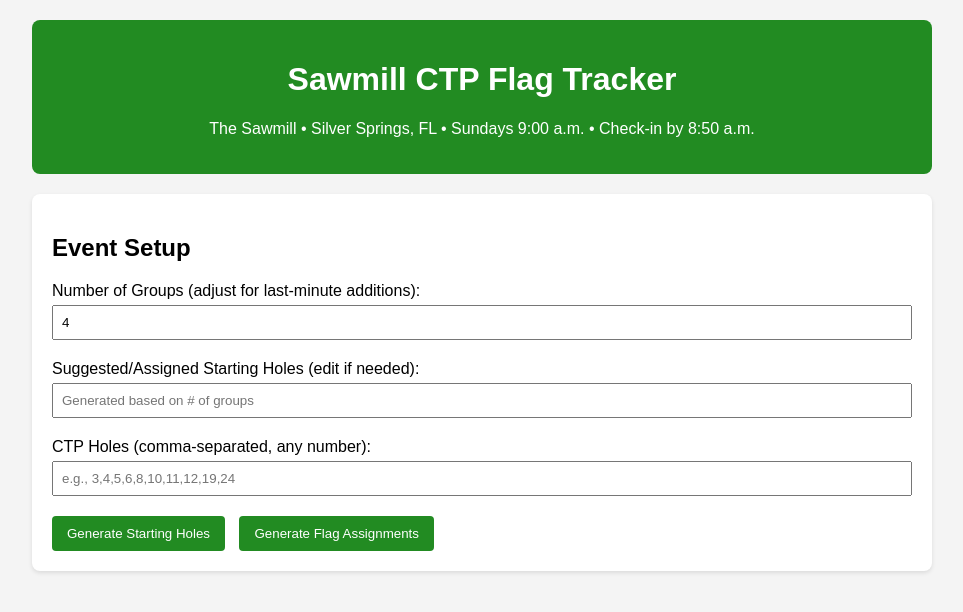
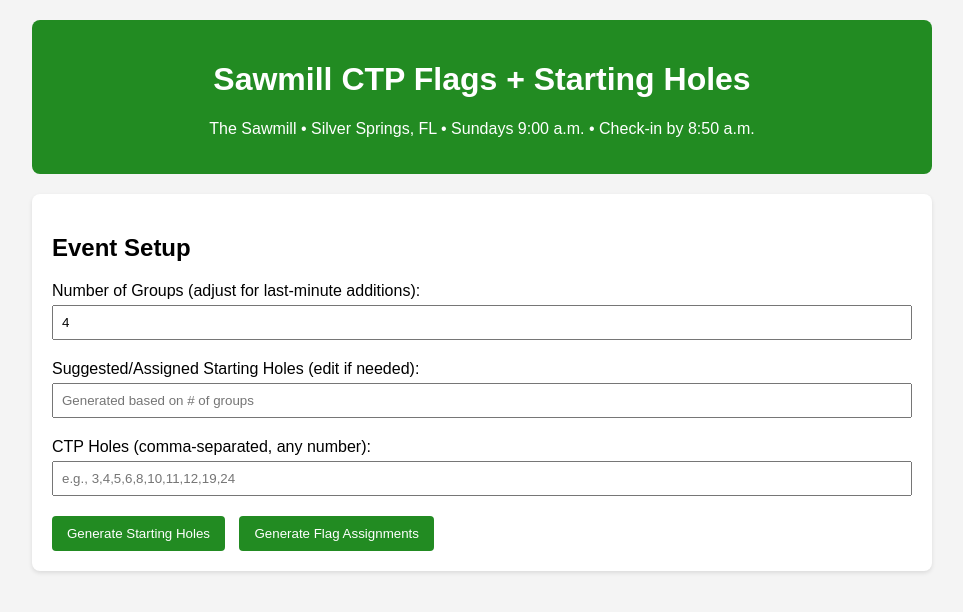
Before and after one commit to KevinDonn1/SAWMILL-CTP-and-Staring-Hole-Assignment, a plain HTML site: page index.html in a window 1280 px wide. Shown: the whole page, without its empty margins (158-1121 px from the left). Drawn offline with Linux system fonts and the light colour scheme.

Commit message:
Update index.html

```diff
--- a/index.html
+++ b/index.html
@@ -8,7 +8,7 @@
 </head>
 <body>
     <header>
-        <h1>Sawmill CTP Flag Tracker</h1>
+        <h1>Sawmill CTP Flags + Starting Holes</h1>
         <p>The Sawmill • Silver Springs, FL • Sundays 9:00 a.m. • Check-in by 8:50 a.m.</p>
     </header>
 
```
